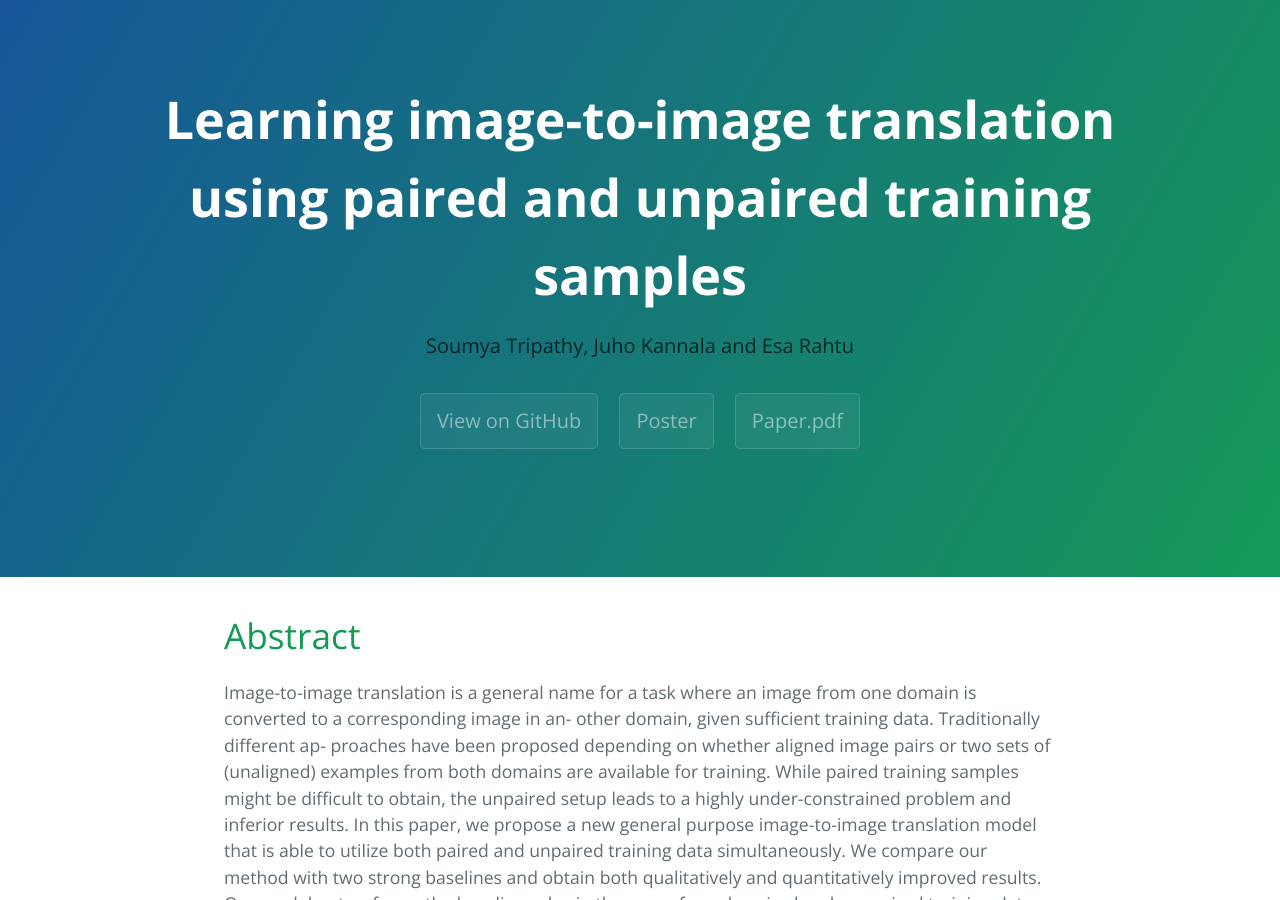
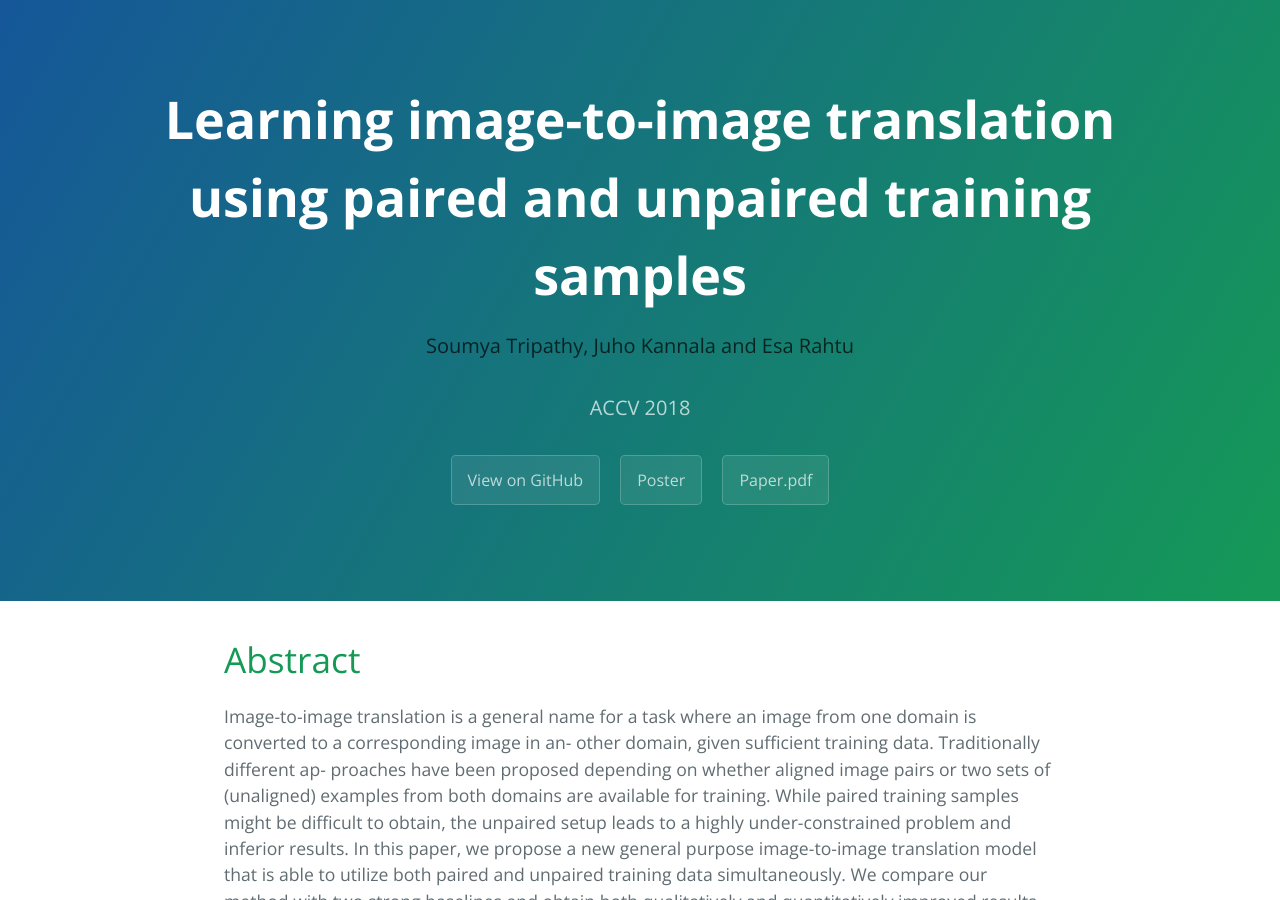
Before and after one commit to TUTvision/Learning-image-to-image-translation-using-paired-and-unpaired-training-samples, a Jekyll site: the page built from index.md, in a window 1280 px wide and 900 px high. Built offline with Jekyll 4.4.1, drawn with Linux system fonts in a browser that asks for light colours; our own code applies the rules of GitHub Pages for plain Markdown files.

Commit message:
Update default.html

```diff
--- a/_layouts/default.html
+++ b/_layouts/default.html
@@ -12,7 +12,7 @@
     <section class="page-header">
       <h1 class="project-name">Learning image-to-image translation using paired and unpaired training samples</h1>
       <h2 class="project-tagline"><a <span style='color: #000000;' href="https://blade6570.github.io/soumyatripathy/">Soumya Tripathy,</a> <a <span style='color: #000000;' href="https://users.aalto.fi/~kannalj1/">Juho Kannala and</a> <a <span style='color: #000000;' href="http://esa.rahtu.fi/">Esa Rahtu</a></h2>
-       <h3 class="project-tagline"><a <span style='color: #000000;' ACCV 2018</h3>
+       <h3 class="project-tagline">ACCV 2018</h3>
       {% if site.github.is_project_page %}
         <a href="https://github.com/Blade6570/Learningimage-to-imagetranslationusingpairedandunpairedtrainingsamples/tree/master" class="btn">View on GitHub</a>
       {% endif %}
```
